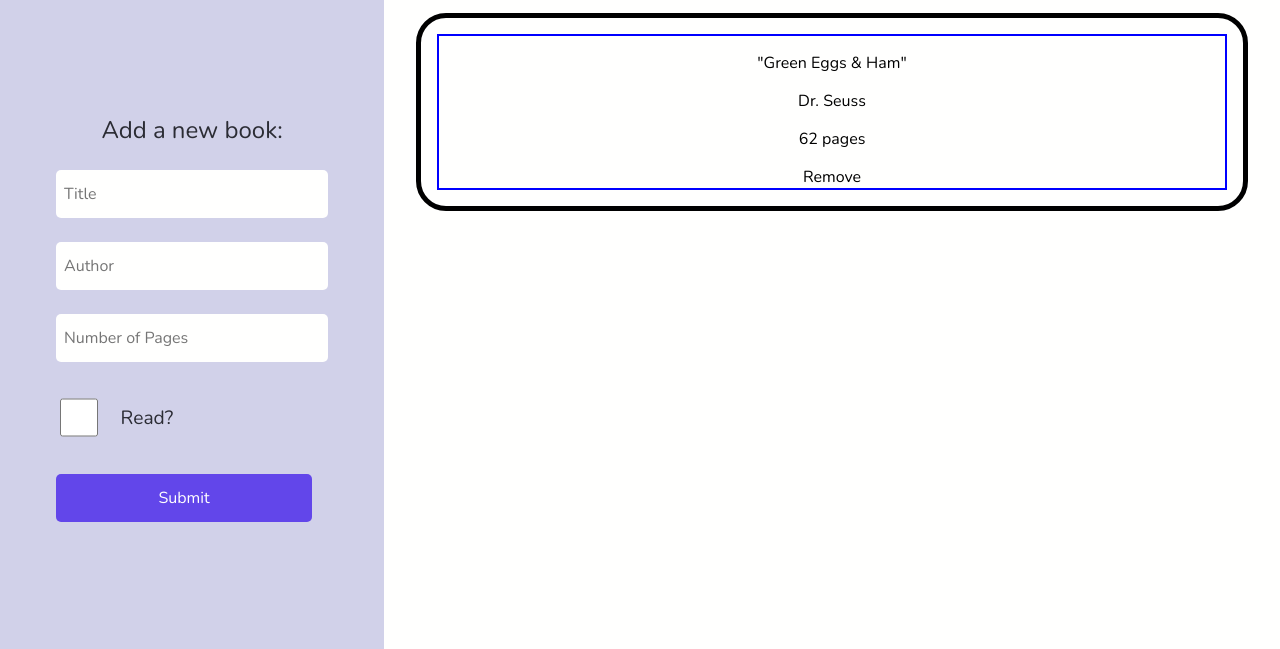
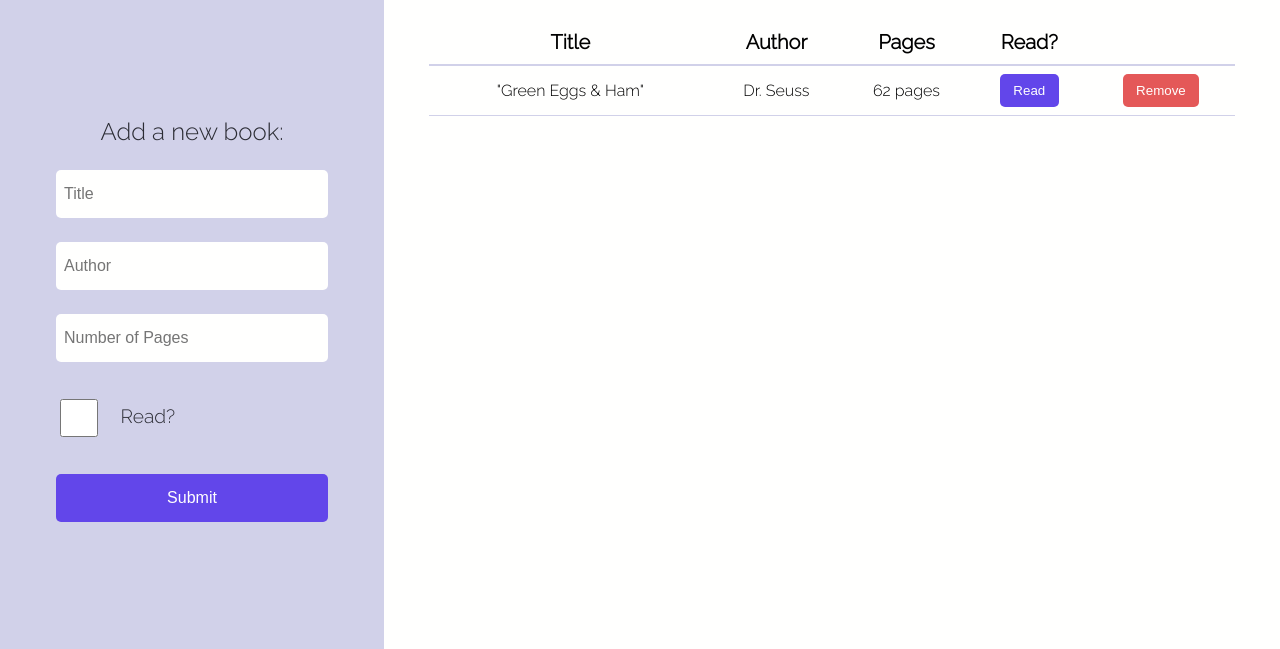
Before and after one commit to solivenj/library, a plain HTML site: page index.html in a window 1280 px wide. Shown: the part 107-756 px from the top of the page. Drawn offline with nearby package versions, Linux system fonts and the light colour scheme.

Commit message:
Book entry logic & styles

```diff
--- a/css/style.css
+++ b/css/style.css
@@ -1,8 +1,8 @@
-@import url('https://fonts.googleapis.com/css2?family=Nunito&display=swap');
+@import url('https://fonts.googleapis.com/css2?family=Raleway:wght@300&display=swap');
 
 html {
     height: 100vh;
-    font-family: Nunito, sans-serif;
+    font-family: Raleway, sans-serif;
 }
 
 body {
@@ -36,10 +36,6 @@ body {
     height: 50px;
     margin: .25em 0 0 0;
 }
-
-/* .new-book {
-
-} */
 
 .new-book-prompt {
     font-size: 1.5em;
@@ -94,7 +90,7 @@ form .num-pages .num-validation {
 
 .submit {
     background-color: #6246ea;
-    /* box-shadow: 1px 1px 1px black; */
+    width: 100%;
     color: #fffffe;
 }
 
@@ -123,7 +119,7 @@ form .num-pages .num-validation {
 
 .footer .github .profile-link {
     color: #2b2c34;
-    font-size: 1    em;
+    /* font-size: 1em; */
     text-decoration: none;
     background-color: none;
     transition: 0.3s;
@@ -154,20 +150,49 @@ main {
 .books-header {
     font-size: 3.5em;
     color: #2b2c34;
-    height: 50px;
+    /* height: 50px; */
     margin: .25em 0 1em 0;
 }
 
 .books-container {
-    margin: 0 2em 0 2em;
-    /* width: 80%; */
-    padding: 1em;
-    border: 5px solid black;
-    border-radius: 30px;
-    display: grid;
+    margin: auto;
+    width: 90%;
+    border-collapse: collapse;
 }
 
-.book-entry {
-    border: 2px solid blue;
-    width: 1fr;
+.books-container thead tr {
+    /* padding-bottom: px; */
+    border-bottom: 2px solid #d1d1e9;
+    font-size: 1.25em;
 }
+
+.books-container thead tr th {
+    padding-bottom: .5em;
+    font-size: 1em;
+}
+
+.books-container tbody tr {
+    border-bottom: 1px solid #d1d1e9;
+}
+.books-container tbody tr td {
+    padding-top: .5em;
+    padding-bottom: .5em;
+}
+
+.books-container tbody button {
+    padding: .25em 1em .25em 1em;
+    border: none;
+    color: #fffffe;
+    width: auto;
+    height: 2.5em;
+    border-radius: 5px;
+    box-shadow: none;
+}
+
+.books-container tbody .read-button {
+    background-color: #6246ea;
+}
+
+.books-container tbody .remove-button {
+    background-color: #e45858;
+}
--- a/index.html
+++ b/index.html
@@ -46,7 +46,18 @@
     </div>
     <main class="main">
         <h1 class="books-header" id="books-header">Books</h1>
-        <div class="books-container" id="books-container"></div>
+        <table class="books-container" id="books-container">
+            <thead>
+                <tr>
+                    <th>Title</th>
+                    <th>Author</th>
+                    <th>Pages</th>
+                    <th>Read?</th>
+                </tr>
+            </thead>
+            <tbody>
+            </tbody>
+        </table>
     </main>
 
 </body>
--- a/js/script.js
+++ b/js/script.js
@@ -7,7 +7,7 @@ class Library {
         if (!this.books.some(book => book.title == bookToAdd.title)) {
             this.books.push(bookToAdd);
         }
-        this.updateBooks();
+        this.createbookTableEntry(bookToAdd.title, bookToAdd.author, bookToAdd.numPages, bookToAdd.read);
     }
 
     removeBook(bookToRemove) {
@@ -20,35 +20,46 @@ class Library {
 
     updateBooks() {
         this.books.forEach((book) => {
-            this.createBookDiv(book.title, book.author, book.numPages, book.read);
+            this.createbookTableEntry(book.title, book.author, book.numPages, book.read);
         });
     }
 
-    createBookDiv(titleText, authorText, numPagesText, readText) {
-        let bookDiv = document.createElement("div");
-        let title = document.createElement("p");
-        let author = document.createElement("p");
-        let numPages = document.createElement("p");
-        let read = document.createElement("label");
-        let readToggle = document.createElement("checkbox");
-        let readSlider = document.createElement("span");
-        let removeButton = document.createElement("remove");
-        read.appendChild(readToggle);
-        read.appendChild(readSlider);
+    createbookTableEntry(titleText, authorText, numPagesText, readText) {
+        let tr = document.createElement("tr")
+        let title = document.createElement("td");
+        let author = document.createElement("td");
+        let numPages = document.createElement("td");
+        let read = document.createElement("td");
+        let remove = document.createElement("td");
+
+        let readButton = document.createElement('button');
+        let removeButton = document.createElement('button');
+
+        read.appendChild(readButton);
+        remove.appendChild(removeButton);
 
         title.textContent = `"${titleText}"`;
         author.textContent = `${authorText}`;
         numPages.textContent = `${numPagesText} pages`;
+
+        readButton.textContent = readText == true ? "Read" : "Not Read";
+        readButton.classList.add('read-button');
+        readButton.addEventListener('click',changeReadStatus);
+
         removeButton.textContent = 'Remove';
+        removeButton.classList.add('remove-button');
+        removeButton.addEventListener('click', removeRow);
 
-        bookDiv.appendChild(title)
-        bookDiv.appendChild(author)
-        bookDiv.appendChild(numPages)
-        bookDiv.appendChild(removeButton)
 
-        bookDiv.classList.add('book-entry');
-        const booksContainer = document.getElementById("books-container");
-        booksContainer.appendChild(bookDiv);
+        tr.appendChild(title);
+        tr.appendChild(author);
+        tr.appendChild(numPages);
+        tr.appendChild(read);
+        tr.appendChild(remove);
+
+        // bookTableEntry.classList.add('book-entry');
+        const tbody = document.querySelector("tbody");
+        tbody.appendChild(tr);
     }
 }
 
@@ -76,6 +87,15 @@ submitButton.onclick = function() {
     form.reset();
 }
 
+function changeReadStatus() {
+    this.textContent = this.textContent == "Read" ? "Not Read" : "Read";
+}
+
+function removeRow() {
+    let tr = this.parentNode.parentNode;
+    tr.remove();
+}
+
 let book1 = new Book("Green Eggs & Ham", "Dr. Seuss", 62, true, "Children");
 library.addBook(book1);
 
```
